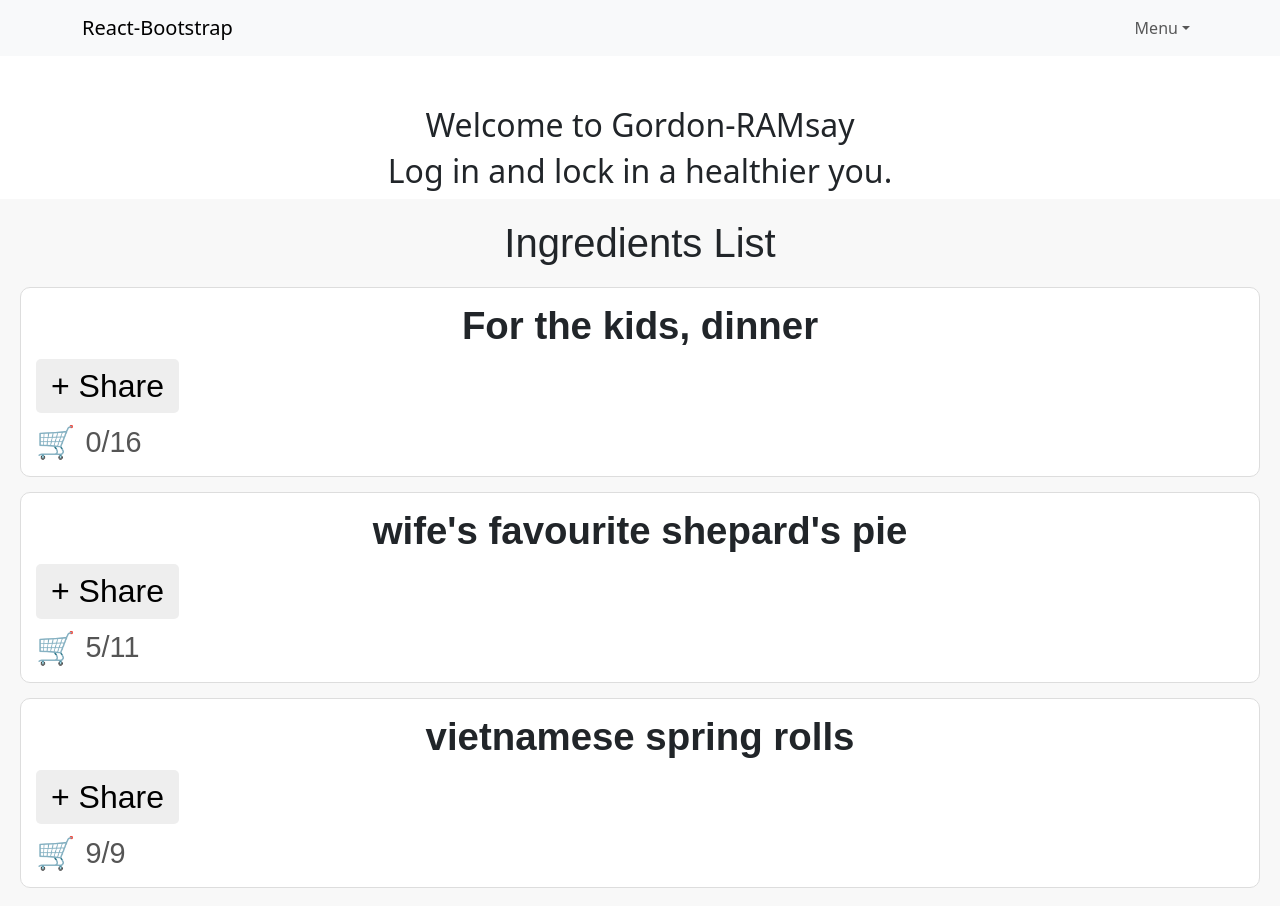
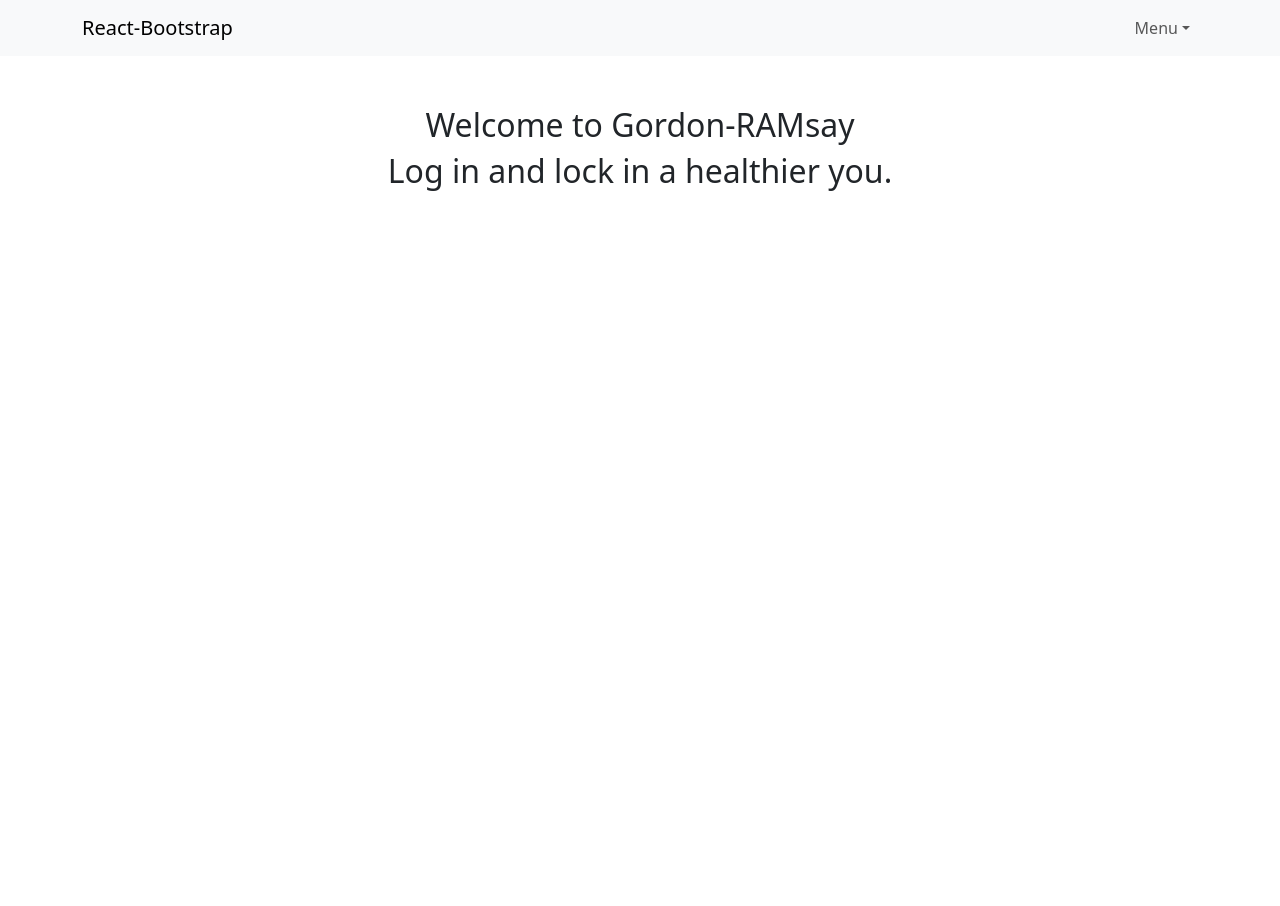
Before and after one commit to Neonat/gordon-RAMsay, a React (Create React App) app in the folder frontend/: page / in a window 1280 px wide. Shown: the top 906 px of the page. After the commit the page ends 800 px from the top, so only its background shows below. Built offline with nearby package versions, Linux system fonts and the light colour scheme.

Commit message:
deleted additional ingredientList.js in pages

```diff
--- a/frontend/src/App.js
+++ b/frontend/src/App.js
@@ -6,7 +6,7 @@ import Login from "./pages/login";
 import Form from "./pages/form";
 import Home from "./components/Home";
 import AccountCreate from "./pages/accountCreate"; // Import the new component
-import IngredientList from "./pages/IngredientList"; // Import this
+import IngredientList from "./components/IngredientList"; // Import this
 import "bootstrap/dist/css/bootstrap.min.css";
 
 const recipesData = [
--- a/frontend/src/components/Home.js
+++ b/frontend/src/components/Home.js
@@ -1,19 +1,11 @@
 // src/components/Home.js
 import React from 'react';
-import IngredientList from "../pages/IngredientList"; // Correct relative path
-
-const recipesData = [
-  { name: "For the kids, dinner", ingredientsCount: "0/16" },
-  { name: "wife's favourite shepard's pie", ingredientsCount: "5/11" },
-  { name: "vietnamese spring rolls", ingredientsCount: "9/9" },
-];
 
 function Home() {
     return (
         <div style={{ textAlign: "center", marginTop: "50px" }}>
             <h2>Welcome to Gordon-RAMsay</h2>
             <h2>Log in and lock in a healthier you.</h2>
-            <h2><IngredientList recipes = {recipesData} /></h2>
         </div>
     );
 }
--- a/frontend/src/components/IngredientList.js
+++ b/frontend/src/components/IngredientList.js
@@ -1,6 +1,5 @@
 // src/components/IngredientList.js
 import React from "react";
-import "./IngredientList.css"; // Create this file
 
 function IngredientList({ recipes }) {
   // Check if recipes is an array and is not empty
--- a/frontend/src/pages/IngredientList.css
+++ /dev/null
@@ -1,69 +0,0 @@
-/* src/components/IngredientList.css */
-.ingredient-list-container {
-    background-color: #f8f8f8;
-    padding: 20px;
-    font-family: sans-serif;
-}
-
-.recipe-list {
-    margin-top: 20px;
-}
-
-.recipe-item {
-    background-color: #fff;
-    border: 1px solid #ddd;
-    border-radius: 10px;
-    padding: 15px;
-    margin-bottom: 15px;
-    display: flex;
-    flex-direction: column; /* Stack items vertically */
-    gap: 10px; /* Space between items */
-}
-
-.recipe-name {
-    font-size: 1.2em;
-    font-weight: bold;
-}
-
-.recipe-actions {
-    display: flex;
-    justify-content: flex-start; /* Align to start horizontally */
-}
-
-.add-share-button {
-    background-color: #eee;
-    border: none;
-    padding: 8px 15px;
-    border-radius: 5px;
-    cursor: pointer;
-}
-
-.recipe-details {
-    display: flex;
-    justify-content: flex-start;
-    align-items: center; /* Align items vertically */
-    gap: 10px;
-    font-size: 0.9em;
-}
-
-.shopping-cart-icon {
-    font-size: 1.1em;
-}
-
-.ingredients-count {
-    color: #555;
-}
-
-.input-options {
-    margin-top: 20px;
-    display: flex;
-    justify-content: space-around;
-}
-
-.input-options div {
-    background-color: #f0f0f0;
-    border: 1px dashed #ccc;
-    border-radius: 10px;
-    padding: 15px 20px;
-    cursor: pointer;
-}
--- a/frontend/src/pages/IngredientList.js
+++ /dev/null
@@ -1,32 +0,0 @@
-// src/components/IngredientList.js
-import React from 'react';
-import './IngredientList.css'; // Create this file
-
-function IngredientList({ recipes }) {
-    return (
-        <div className="ingredient-list-container">
-            <h1>Ingredients List</h1>
-            <div className="recipe-list">
-                {recipes.map((recipe, index) => (
-                    <div className="recipe-item" key={index}>
-                        <div className="recipe-name">{recipe.name}</div>
-                        <div className="recipe-actions">
-                            <button className="add-share-button">+ Share</button>
-                        </div>
-                        <div className="recipe-details">
-                            <span className="shopping-cart-icon">🛒</span>
-                            <span className="ingredients-count">{recipe.ingredientsCount}</span>
-                        </div>
-                    </div>
-                ))}
-            </div>
-
-            <div className="input-options">
-                <div className="manual-entry">✏️Manual Entry</div>
-                <div className="camera-mode">📷Camera mode</div>
-            </div>
-        </div>
-    );
-}
-
-export default IngredientList;
```
